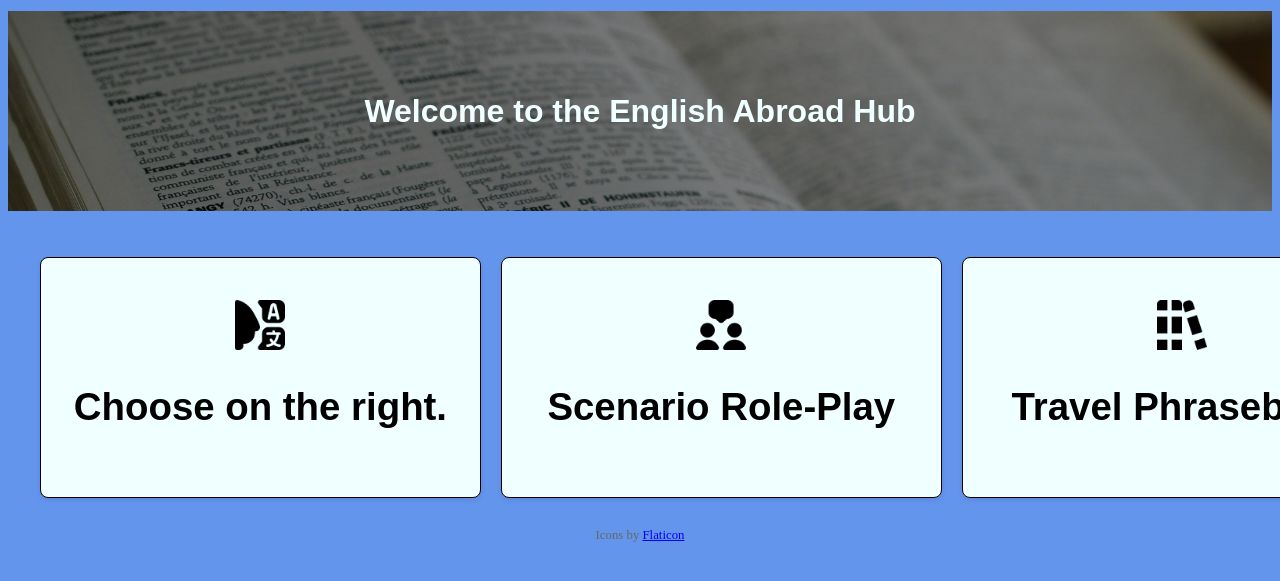
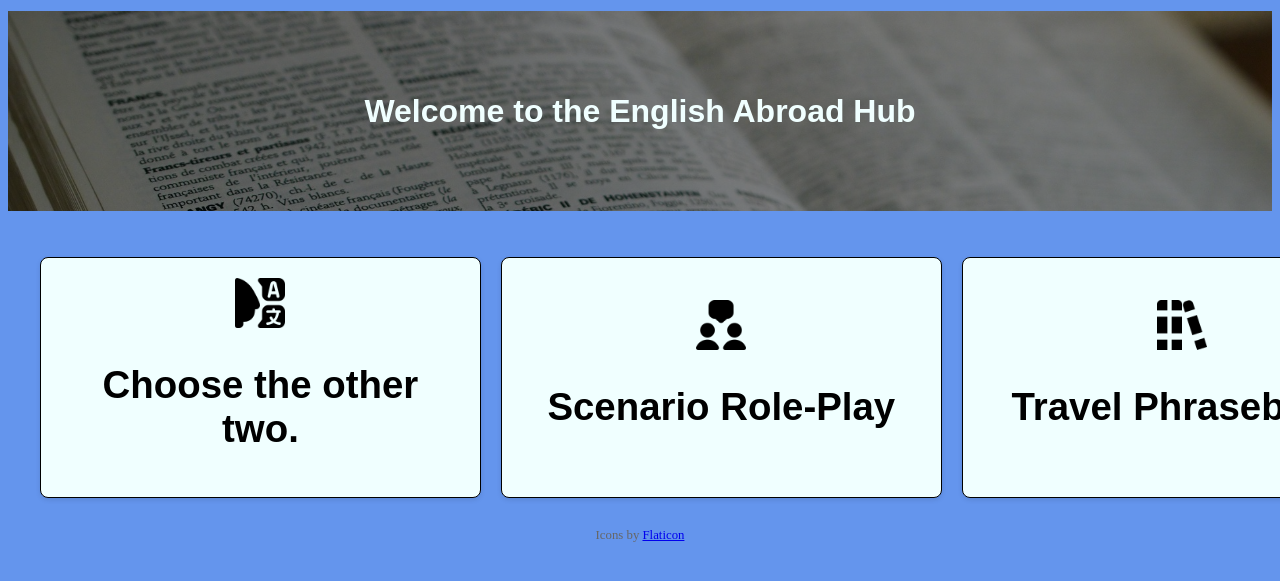
Before and after one commit to elmascapohumilde/digitalprototype, a plain HTML site: page index.html in a window 1280 px wide. Shown: the part 117-698 px from the top of the page. Drawn offline with Linux system fonts and the light colour scheme; a web font is replaced by a local one.

Commit message:
Update index.html

```diff
--- a/index.html
+++ b/index.html
@@ -22,7 +22,7 @@
             <img src="images/Conversation.png" alt="Puzzle Icon">
             <h1>
                 <strong>
-                    Choose on the right.
+                    Choose the other two.
                 </strong>
             </h1>
         </div>
@@ -217,4 +217,5 @@
                 }
             });
         });
+
 </script>
```
